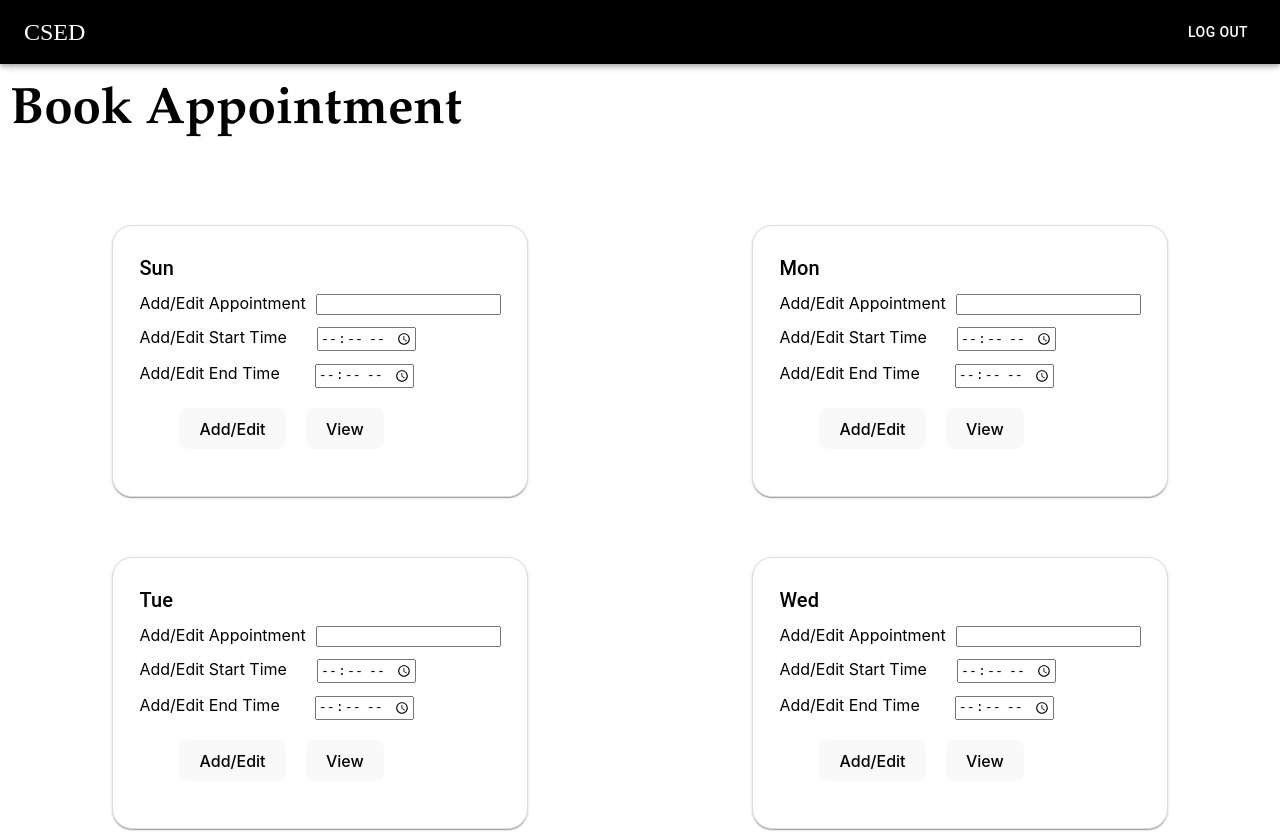
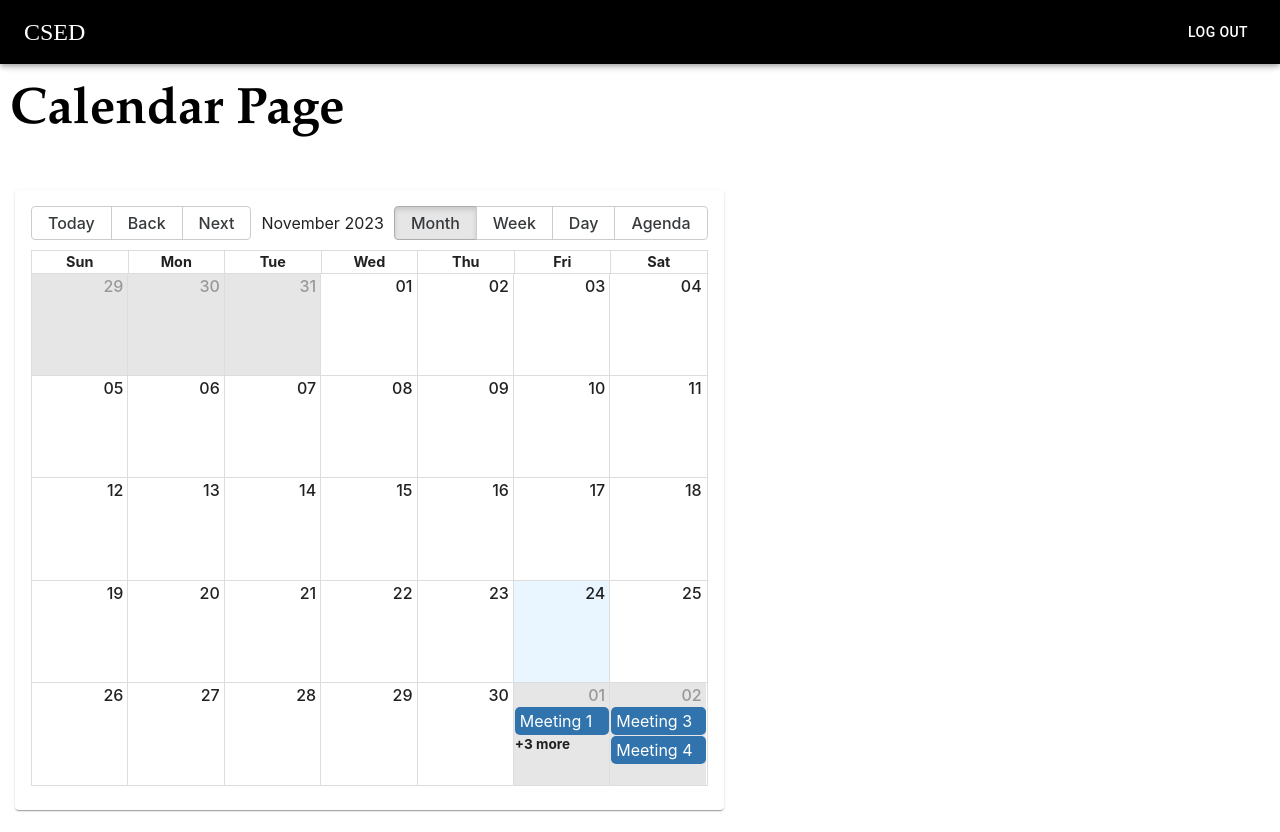
Before and after one commit to Maymoona12/CSED, a React (Vite) app in the folder Frontend/: page / in a window 1280 px wide. Shown: the top 832 px of the page. Built offline with nearby package versions, Linux system fonts and the light colour scheme.

Commit message:
edit calendar page

```diff
--- a/Frontend/src/App.jsx
+++ b/Frontend/src/App.jsx
@@ -155,8 +155,8 @@ function App() {
 
 <Router>
         <Routes>
-          <Route path="/" element={<Appointment />} />
-          <Route path="/calendarpage" element={<CalendarPage />} />
+          {/* <Route path="/" element={<Appointment />} /> */}
+          <Route path="/" element={<CalendarPage />} />
         </Routes>
       </Router>
     </>
--- a/Frontend/src/pages/Appointment/CalendarPage.jsx
+++ b/Frontend/src/pages/Appointment/CalendarPage.jsx
@@ -1,27 +1,63 @@
-import React from "react";
+import React, { useState, useEffect } from "react";
 import { Calendar, momentLocalizer } from "react-big-calendar";
 import moment from "moment";
 import "react-big-calendar/lib/css/react-big-calendar.css";
-import { AppBar, Toolbar, Typography, Button } from "@mui/material"; // Import Material-UI components
+import { AppBar, Toolbar, Typography, Button, Card, CardContent, TextField } from "@mui/material";
 
 const localizer = momentLocalizer(moment);
 
-const CalendarPage = ({ schedule }) => {
-  if (typeof schedule === 'undefined' || !Array.isArray(schedule)) {
-    console.error("Invalid schedule prop:", schedule);
-    return null; // or display an error message
+const getRandomColor = () => {
+  const letters = "0123456789ABCDEF";
+  let color = "#";
+  for (let i = 0; i < 6; i++) {
+    color += letters[Math.floor(Math.random() * 16)];
   }
+  return color;
+};
+
+const CalendarPage = () => {
+  const [selectedMeeting, setSelectedMeeting] = useState(null);
+  const [bookingDetails, setBookingDetails] = useState({
+    subject: "",
+    name: "",
+    course: "",
+    phoneNumber: "",
+    email: "",
+  });
+
+  const [schedule, setSchedule] = useState([
+    {
+      day: "2023-12-01",
+      appointments: [
+        { name: "Meeting 1", startTime: "09:00", endTime: "10:30", color: getRandomColor() },
+        { name: "Meeting 2", startTime: "14:00", endTime: "15:30", color: getRandomColor() },
+        { name: "Meeting 1", startTime: "08:00", endTime: "9:30", color: getRandomColor() },
+        { name: "Meeting 2", startTime: "13:00", endTime: "13:30", color: getRandomColor() },
+      ],
+    },
+    {
+      day: "2023-12-02",
+      appointments: [
+        { name: "Meeting 3", startTime: "11:00", endTime: "12:30", color: getRandomColor() },
+        { name: "Meeting 4", startTime: "16:00", endTime: "17:30", color: getRandomColor() },
+      ],
+    },
+  ]);
 
   const events = schedule.reduce((acc, day) => {
     if (Array.isArray(day.appointments)) {
       day.appointments.forEach((appointment) => {
-        const startDateTime = moment(`${day.day} ${appointment.startTime}`, "ddd HH:mm");
-        const endDateTime = moment(`${day.day} ${appointment.endTime}`, "ddd HH:mm");
+        const startDateTime = moment(`${day.day} ${appointment.startTime}`, "YYYY-MM-DD HH:mm");
+        const endDateTime = moment(`${day.day} ${appointment.endTime}`, "YYYY-MM-DD HH:mm");
+
+        const isDisabled = selectedMeeting && selectedMeeting.title === appointment.name;
 
         acc.push({
           title: appointment.name,
           start: startDateTime.toDate(),
           end: endDateTime.toDate(),
+          color: appointment.color,
+          isDisabled,
         });
       });
     }
@@ -29,13 +65,52 @@ const CalendarPage = ({ schedule }) => {
     return acc;
   }, []);
 
+  useEffect(() => {
+    // Code to run when the component mounts or when selectedMeeting changes
+    // For example, you can fetch data here or perform other side effects
+  }, [selectedMeeting]);
+
   const handleLogout = () => {
     // Define your logout logic here
     console.log("Logout clicked");
   };
 
+  const handleSelectEvent = (event) => {
+    if (!event.isDisabled) {
+      setSelectedMeeting(event);
+      setBookingDetails({
+        subject: "",
+        name: "",
+        course: "",
+        phoneNumber: "",
+        email: "",
+      });
+    }
+  };
+
+  const handleConfirmBooking = () => {
+    if (selectedMeeting && !selectedMeeting.isDisabled) {
+      console.log("Meeting confirmed:", selectedMeeting.title);
+      console.log("Booking Details:", bookingDetails);
+      setSelectedMeeting(null);
+    }
+  };
+
+  const handleCancelBooking = () => {
+    console.log("Booking canceled");
+    setSelectedMeeting(null);
+  };
+
+  const handleInputChange = (field, value) => {
+    setBookingDetails((prevDetails) => ({
+      ...prevDetails,
+      [field]: value,
+    }));
+  };
+
   return (
-    <div style={{ marginBottom: "20px" }}>
+    <div style={{ display: "flex", marginBottom: "20px" }}>
+      <div style={{ flex: 1 }}>
         <AppBar position="static" style={{ position: "fixed", top: 0, left: 0, right: 0, zIndex: 1000 }} sx={{ background: "black" }}>
           <Toolbar>
             <Typography variant="h5" component="div" sx={{ flexGrow: 1, fontFamily: "Brush Script MT" }}>
@@ -50,16 +125,72 @@ const CalendarPage = ({ schedule }) => {
           <div style={{ display: "flex", flexWrap: "wrap", marginTop: "50px", marginLeft: "10px" }}>
             <h1 style={{ color: "black", fontFamily: "Garamond" }}>Calendar Page</h1>
           </div>
-        <div style={{ padding: "20px" }}>
+        </div>
+        <div style={{ padding: "15px"}}>
+          <Card style={{ width: "100%", height: "100%" }}>
+            <CardContent>
               <Calendar
                 localizer={localizer}
                 events={events}
                 startAccessor="start"
                 endAccessor="end"
-            style={{ height: 500 }}
+                style={{ height: 580 }}
+                onSelectEvent={handleSelectEvent}
               />
+            </CardContent>
+          </Card>
         </div>
       </div>
+      {selectedMeeting && (
+        <Card style={{ marginLeft: "20px", width: "300px", height: "100%", marginTop: "195px"}}>
+          <CardContent>
+            <Typography variant="h6" gutterBottom style={{ color: "black", fontFamily: "Garamond" }}>
+              Confirm Booking
+            </Typography>
+            <TextField
+              label="Subject"
+              fullWidth
+              margin="normal"
+              value={bookingDetails.subject}
+              onChange={(e) => handleInputChange("subject", e.target.value)}
+            />
+            <TextField
+              label="Name"
+              fullWidth
+              margin="normal"
+              value={bookingDetails.name}
+              onChange={(e) => handleInputChange("name", e.target.value)}
+            />
+            <TextField
+              label="Course"
+              fullWidth
+              margin="normal"
+              value={bookingDetails.course}
+              onChange={(e) => handleInputChange("course", e.target.value)}
+            />
+            <TextField
+              label="Phone Number"
+              fullWidth
+              margin="normal"
+              value={bookingDetails.phoneNumber}
+              onChange={(e) => handleInputChange("phoneNumber", e.target.value)}
+            />
+            <TextField
+              label="Email Address"
+              fullWidth
+              margin="normal"
+              value={bookingDetails.email}
+              onChange={(e) => handleInputChange("email", e.target.value)}
+            />
+            <Button onClick={handleConfirmBooking} color="primary" variant="contained" style={{marginTop: "25px", marginRight: "75px" }}>
+              Confirm
+            </Button>
+            <Button onClick={handleCancelBooking} color="grey" variant="contained" style={{marginTop: "25px"}}>
+              Cancel
+            </Button>
+          </CardContent>
+        </Card>
+      )}
     </div>
   );
 };
```
Lines whose indentation alone changed are shown as unchanged.
